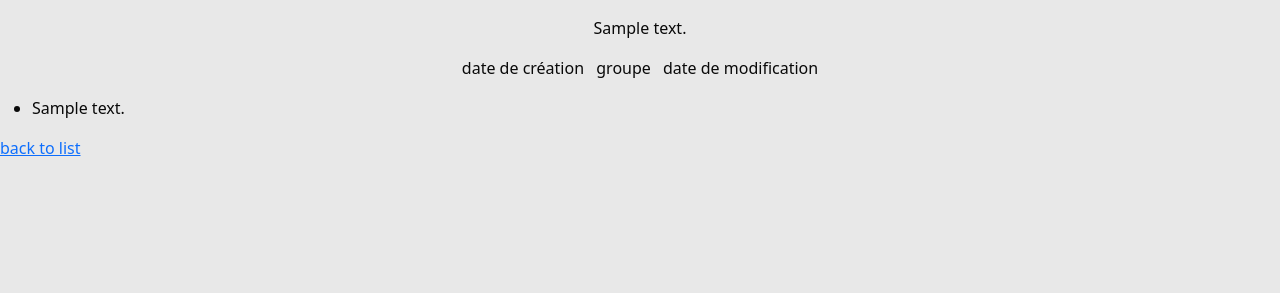
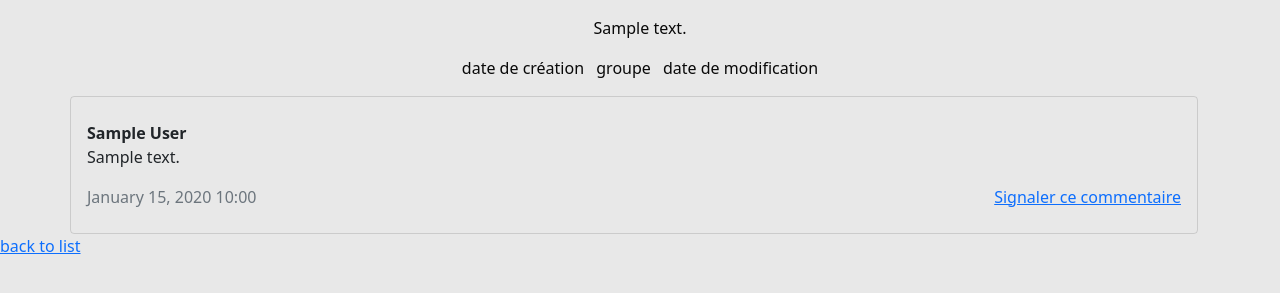
Before and after one commit to PalomaAlma/snow-tricks, a Symfony app: template templates/trick/show.html.twig in a window 1280 px wide. Shown: the part 178-471 px from the top of the page. Run offline with Twig, Linux system fonts and the light colour scheme; the template is opened without the code that fills it: most values are stand-ins (such as "Sample title", 1, 10 or a date in 2020); grey boxes marked "Sample" are stand-in pictures; some libraries are stand-ins or nearby versions.

Commit message:
Update Trick/show bootstrap&css

```diff
--- a/public/css/style.css
+++ b/public/css/style.css
@@ -22,6 +22,10 @@ section#up.banner {
 .tricks-list ul {
     display: flex;
     justify-content: space-around;
+}
+
+ul li, ul {
+    background-color: transparent !important;
 }
 
 body {
--- a/templates/trick/show.html.twig
+++ b/templates/trick/show.html.twig
@@ -47,9 +47,13 @@
     </form>
     {% endif %}
 
-    <ul>
+    <ul class="list-group container">
         {% for com in trick.messages %}
-            <li>{{ com.content }}</li>
+            <li class="list-group-item py-4">
+                <div class="fw-bold"> {{ com.author }}</div>
+                <p>{{ com.content }}</p>
+                <div class="fw-lighter text-muted d-flex justify-content-between flex-wrap">{{ com.createAt|date }}<a href="">Signaler ce commentaire</a></div>
+            </li>
         {% endfor %}
     </ul>
 
```
